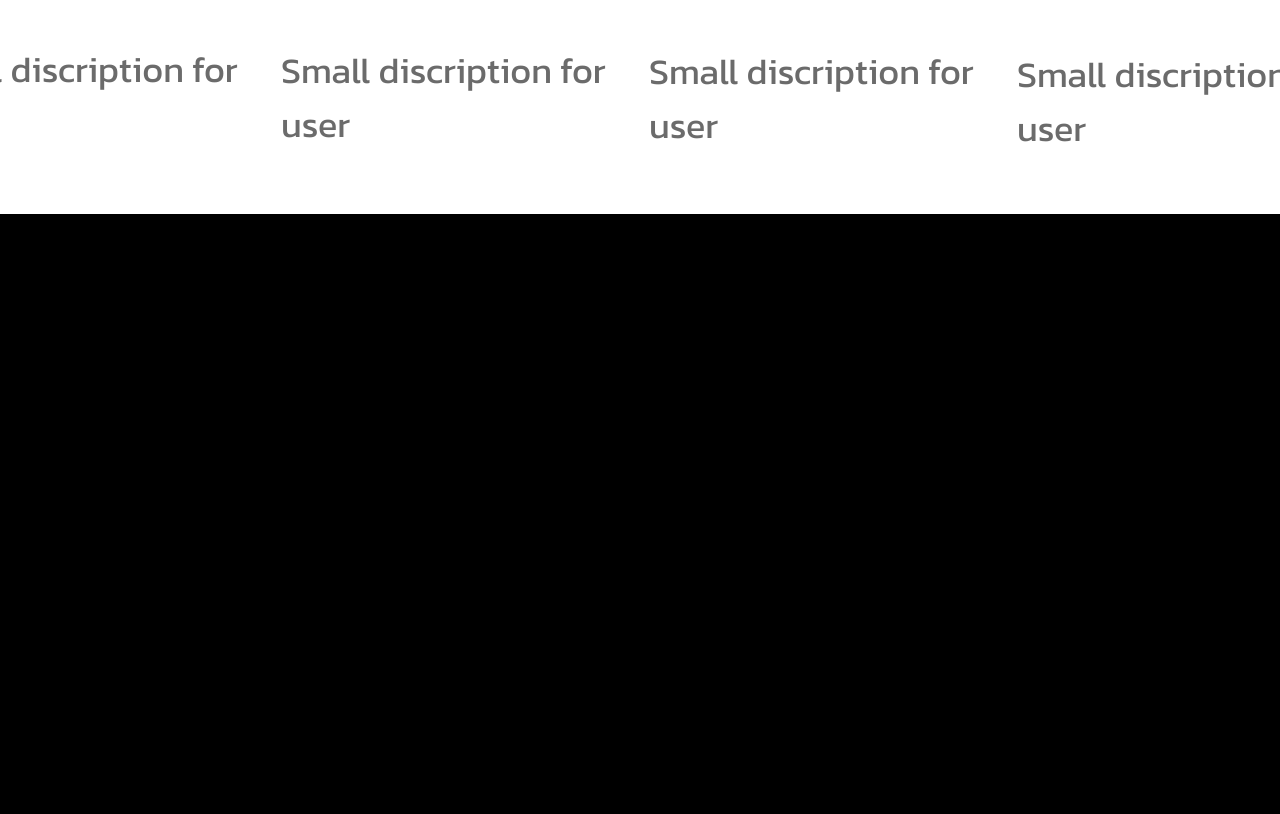
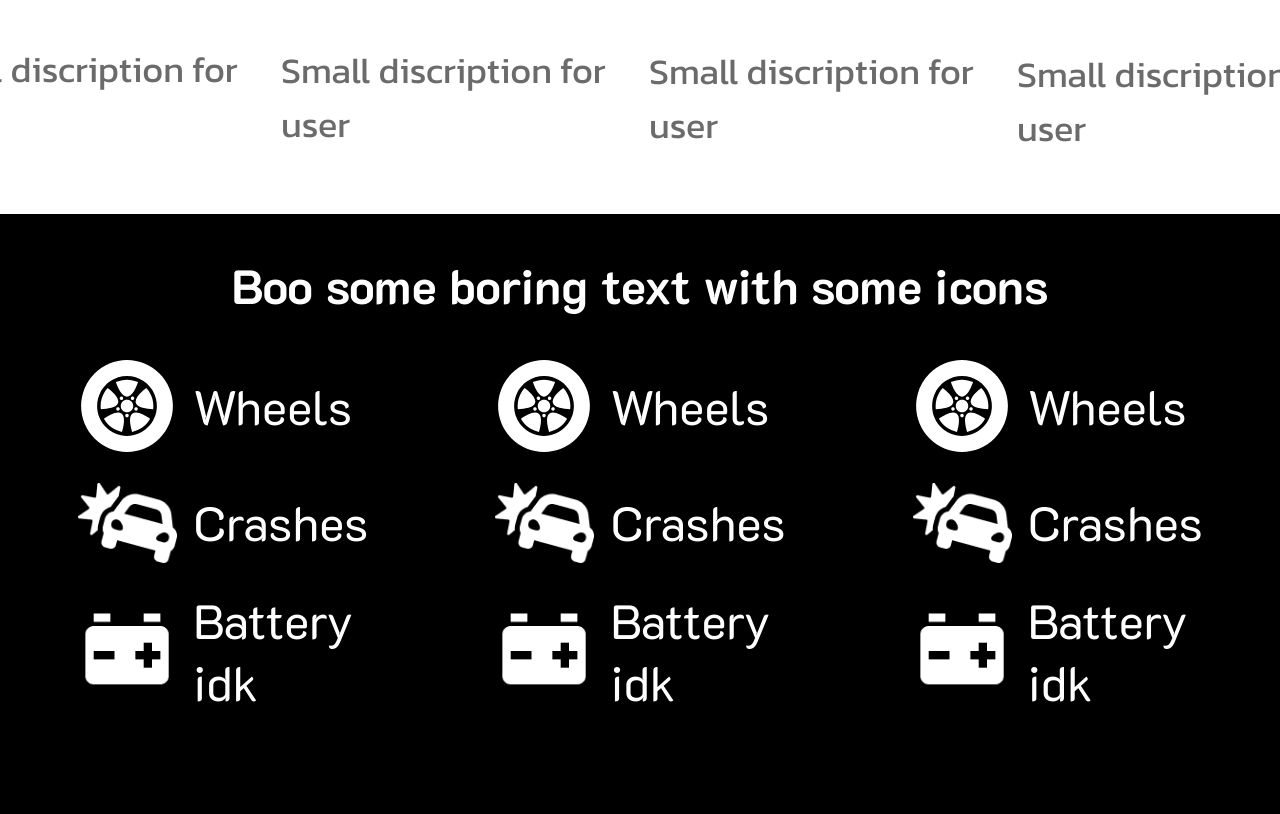
Before and after one commit to TSRSE/landing-page, a plain HTML site: page index.html in a window 1280 px wide. Shown: the part 1386-2200 px from the top of the page. Before the commit the page ends 1760 px from the top, so only its background shows below. Drawn offline with Linux system fonts and the light colour scheme.

Commit message:
Add 'block three'
New files
- Add images/car-battery.png
- Add images/car-crash.png
- Add images/car-wheel.svg

Modified:
- Add content for 'block three' in index.html
- Add styles for 'block three' content in styles/style.css

```diff
--- a/index.html
+++ b/index.html
@@ -20,7 +20,7 @@
         <div class="block one">
             <div class="left">
                 <div class="texts">
-                    <div class="text">The better <b>car</b> you have<br/>The better are <b>you</b> </div>
+                    <div class="text">The better <b>car</b> you have<br/>The better <b>you</b> are</div>
                     <p>Some really cool text about cars etc but idk what to say ‘bout them</p>
                     <p>Would you like to <b>find</b> a new car?</p>
                 </div>
@@ -80,7 +80,51 @@
         </div>
 
         <div class="block three">
-
+            <h2>Boo some boring text with some icons</h2>
+            <div class="container">
+                <div class="card">
+                    <div class="imginfo">
+                        <img src="images/car-wheel.svg">
+                        <p>Wheels</p>
+                    </div>
+                    <div class="imginfo">
+                        <img src="images/car-crash.png">
+                        <p>Crashes</p>
+                    </div>
+                    <div class="imginfo">
+                        <img src="images/car-battery.png">
+                        <p>Battery idk</p>
+                    </div>
+                </div>
+                <div class="card">
+                    <div class="imginfo">
+                        <img src="images/car-wheel.svg">
+                        <p>Wheels</p>
+                    </div>
+                    <div class="imginfo">
+                        <img src="images/car-crash.png">
+                        <p>Crashes</p>
+                    </div>
+                    <div class="imginfo">
+                        <img src="images/car-battery.png">
+                        <p>Battery idk</p>
+                    </div>
+                </div>
+                <div class="card">
+                    <div class="imginfo">
+                        <img src="images/car-wheel.svg">
+                        <p>Wheels</p>
+                    </div>
+                    <div class="imginfo">
+                        <img src="images/car-crash.png">
+                        <p>Crashes</p>
+                    </div>
+                    <div class="imginfo">
+                        <img src="images/car-battery.png">
+                        <p>Battery idk</p>
+                    </div>
+                </div>
+            </div>
         </div>
 
         <div class="block four">
--- a/styles/style.css
+++ b/styles/style.css
@@ -193,18 +193,18 @@ ul{
 
 }
 
-.card p{
+.cards .card p{
     width: 350px;
 
 }
 
-.card img{
+.cards .card img{
     padding: 0px;
     margin: 0px;
     width: 350px;
 }
 
-.card img:hover{
+.cards .card img:hover{
     opacity: 0.8;
     width: 350px;
 }
@@ -217,7 +217,64 @@ ul{
     margin: 0px 180px 0px 180px;
 }
 
+.block.three{
+    height: 55vh;
+    background-color: #000;
+    font-family: 'K2D', sans-serif;
+    display: flex;
+    justify-content: flex-start;
+    align-items: center;
+    flex-direction: column;
+}
+
+.block.three h2{
+    color: #fff;
+    font-size: 48px;
+    text-align: center;
+}
+
+.block.three .container{
+    display: flex;
+    justify-content: center;
+    align-items: center;
+    margin: 0px 180px 0px 180px ;
+    gap: 126px;
+}
+
+.block.three .container .card{
+    flex: 1 1 auto;
+    display: flex;
+    justify-content: center;
+    align-items:flex-start;
+    flex-direction: column;
+    gap: 26px;
+}
+
+.imginfo{
+    display: flex;
+    justify-content: center;
+    align-items: center;
+    gap: 16px;
+}
+
+.imginfo img{
+    width: 100px;
+}
+
+.imginfo p{
+    color: white;
+    font-size: 48px;
+    margin: 0px;
+    padding: 0px;
+}
+
+/*
+.block.four{
+    height: 50vh;
+    background-color: aquamarine;
+}
 
 *{
     border: solid 0px green;
 }
+*/
```
Also changed, not shown: images/car-battery.png (added), images/car-crash.png (added), images/car-wheel.svg (added).
